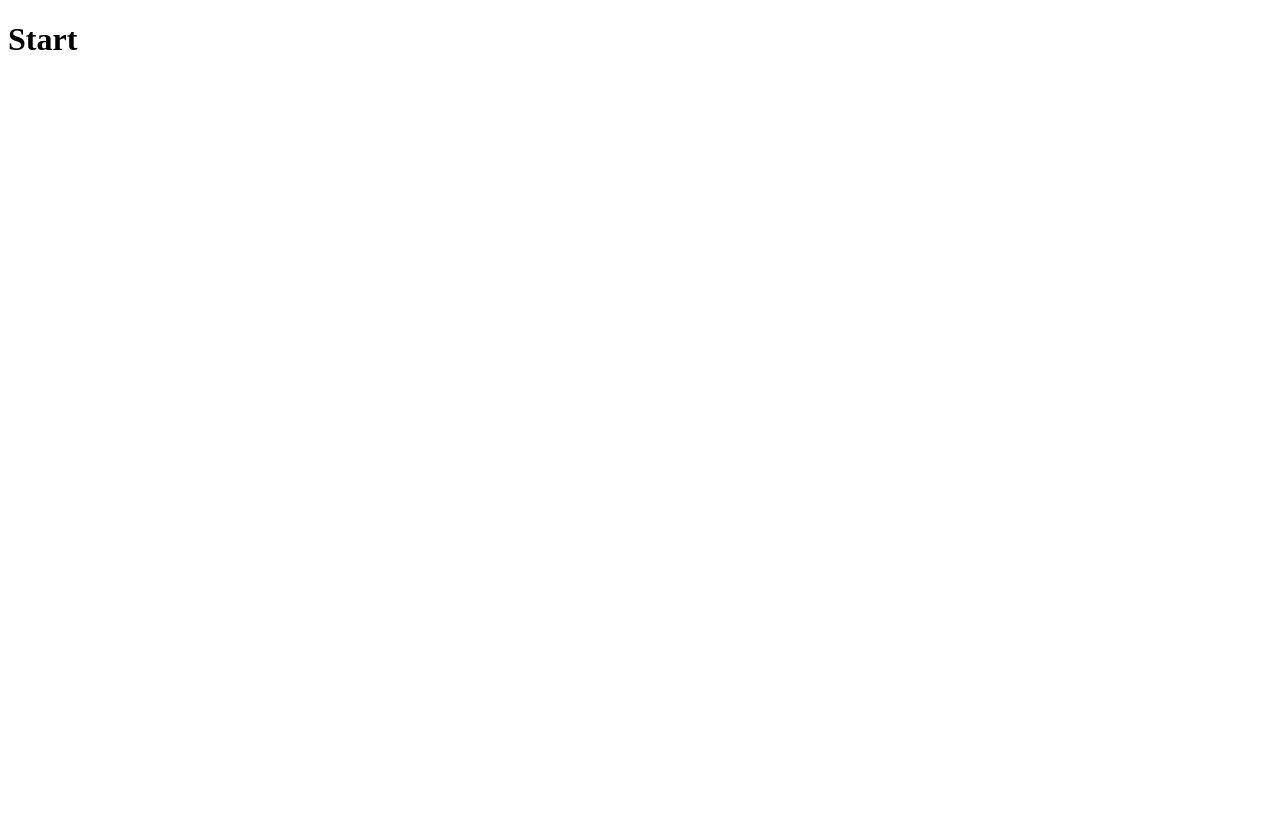
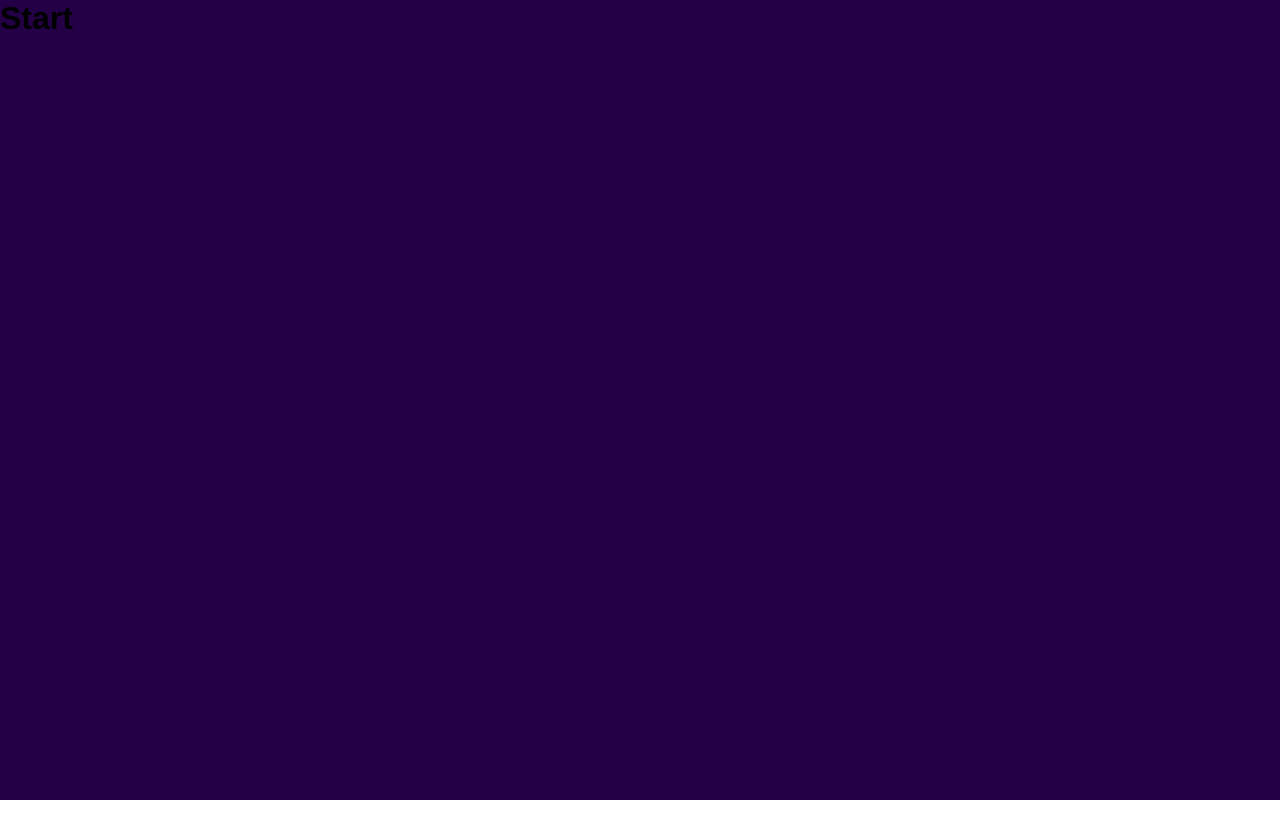
Before and after one commit to VetVictor33/quiz-frontend, a React app: page / in a window 1280 px wide. After the commit the page ends 800 px from the top, so only its background shows below. Built offline with nearby package versions, Linux system fonts and the light colour scheme; the HTML template or start-up script is replaced by a standard one.

Commit message:
feat: add themes and styles

```diff
--- a/src/App.tsx
+++ b/src/App.tsx
@@ -2,14 +2,21 @@ import { BrowserRouter } from "react-router-dom"
 import { AppProvider } from "./contexts"
 import { Router } from "./Router"
 
+import { ThemeProvider } from "styled-components"
+import { defaultTheme } from "./styles/themes/default"
+import GlobalStyle from "./styles/global"
+
 function App() {
 
   return (
-    <AppProvider>
-      <BrowserRouter>
-        <Router />
-      </BrowserRouter>
-    </AppProvider>
+    <ThemeProvider theme={defaultTheme}>
+      <GlobalStyle />
+      <AppProvider>
+        <BrowserRouter>
+          <Router />
+        </BrowserRouter>
+      </AppProvider>
+    </ThemeProvider>
   )
 }
 
--- a/src/layouts/styles.ts
+++ b/src/layouts/styles.ts
@@ -1,6 +1,7 @@
 import styled from "styled-components";
 
 export const DefaultLayoutStyle = styled.main`
-  min-height: 100vh;
-  width: 100vw;
+  height: 100%;
+  width: 100%;
+  background-color: ${({ theme }) => theme.colors.primary};
 `
--- /dev/null
+++ b/src/styles/global.ts
@@ -0,0 +1,24 @@
+import { createGlobalStyle } from 'styled-components'
+
+
+const GlobalStyle = createGlobalStyle`
+  *{
+    margin: 0;
+    padding: 0;
+    box-sizing: border-box;
+  }
+
+  #root{
+    width:100%;
+    height: 100%;
+  }
+
+  body{
+    width: 100vw;
+    height: 100vh;
+    font-family: ${({ theme }) => theme.fontFamily.main}
+  }
+
+`
+
+export default GlobalStyle;
--- /dev/null
+++ b/src/styles/themes/default.ts
@@ -0,0 +1,9 @@
+export const defaultTheme = {
+  colors: {
+    primary: '#240046',
+    secondary: '#5a189a'
+  },
+  fontFamily: {
+    main: 'sans-serif'
+  }
+}
```
Also changed, not shown: src/@types/styled.d.ts (added, +8 -0 lines).
